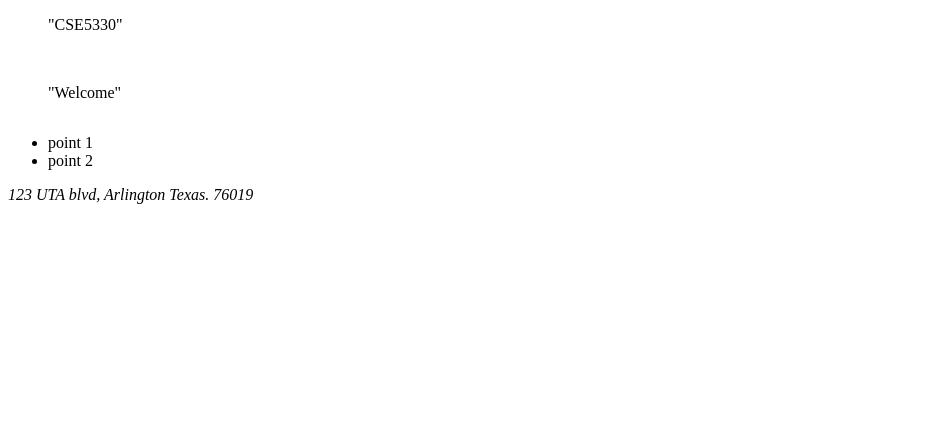
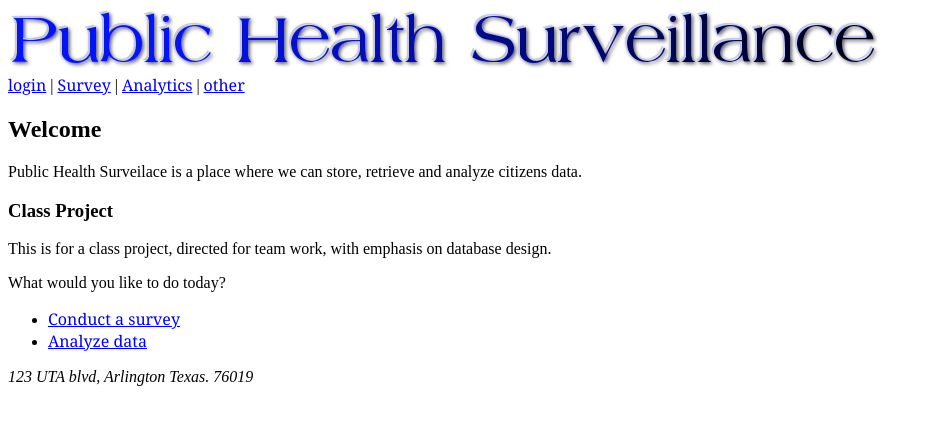
Before and after one commit to iloops/cse5330, a PHP site: page / in a window 1280 px wide. Shown: the top 425 px of the page, without its empty margins (0-933 px from the left). Run offline with PHP 8.4, Linux system fonts and the light colour scheme.

Commit message:
Updated Banner
Updated index.php with customized banner and css

```diff
--- /dev/null
+++ b/gcss.css
@@ -0,0 +1,12 @@
+@charset "UTF-8";
+/* CSS Document */
+
+header, section, footer, aside, nav, main, article, figure
+{
+display: block;
+}
+#button {
+}
+a {
+	font-family: Cambria, "Hoefler Text", "Liberation Serif", Times, "Times New Roman", serif;
+}
--- a/index.php
+++ b/index.php
@@ -4,33 +4,36 @@
 <!DOCTYPE html>
 <html>
 <head>
-    <title>Public Health Surveilance</title>
+<link rel="stylesheet" type="text/css" href="gcss.css">
+<meta charset="UTF-8">
+
+<title>Public Health Surveilance</title>
 </head>
-<body>
+<body style="">
+<header>
+  <div> <a href="index.php"> <img src="images/banner.png" alt="Welcome to Public Health Surveilance"></a> </div>
+</header>
 
-<HEADER>
-    <div>
-        <blockquote> "CSE5330"</blockquote>
-        <img src="">
-    </div>
-
-</HEADER>
-<CONTENT>
-    <table>
-        <blockquote> "Welcome"</blockquote>
-    </table>
-
-</CONTENT>
+<nav> <a href="login.php">login</a> | <a href="survey.php">Survey</a> | <a href="analitics.php">Analytics</a> | <a href="links.php">other</a> </nav>
+<section>
+<h1>Welcome</h1>
+  <p>Public Health Surveilace is a place where we can store, retrieve and analyze citizens data.</p>
+</section>
+<article>
+ <h3>Class Project</h3>
+  <p>This is for a class project, directed for team work, with emphasis on database design.</p>
+</article>
 <aside>
-    <ul>
-        <li>point 1</li>
-        <li>point 2</li>
-    </ul>
+What would you like to do today?
+  <ul>
+    <li><a href="module1">Conduct a survey</a></li>
+    <li><a href="module2">Analyze data</a></li>
+  </ul>
 </aside>
-
-
 </body>
 <footer>
-    <address> 123 UTA blvd, Arlington Texas. 76019</address>
+  <address>
+  123 UTA blvd, Arlington Texas. 76019
+  </address>
 </footer>
 </html>
```
Also changed, not shown: images/banner.png (added), images/banner_2063.jpg (added), 1 other file.
